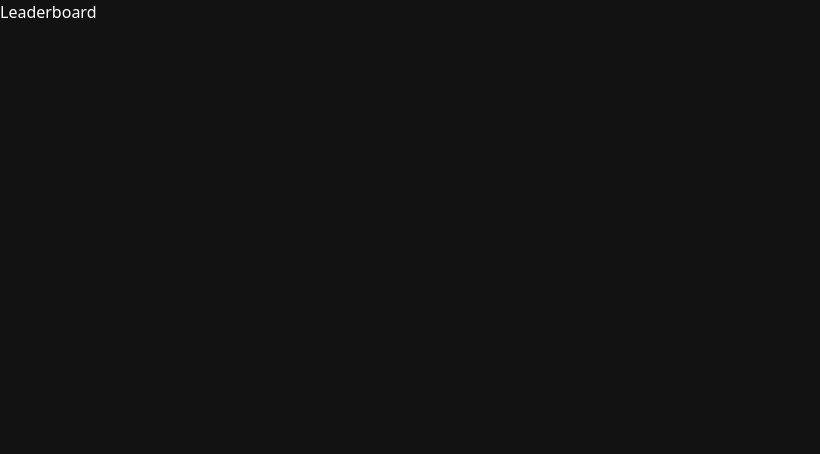
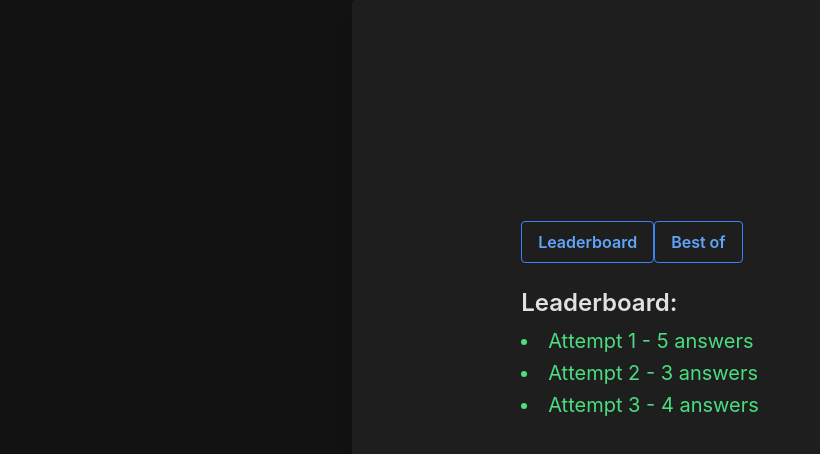
Before and after one commit to GajaKg/wizard-react, a React (Vite) app: page /leaderboard in a window 1280 px wide. Shown: the top 454 px of the page, without its empty margins (0-820 px from the left). Built offline with nearby package versions, Linux system fonts and the light colour scheme.

Commit message:
Adds Redux and Leaderboard

```diff
--- /dev/null
+++ b/src/store/gameSlice.ts
@@ -0,0 +1,35 @@
+/* eslint-disable @typescript-eslint/no-explicit-any */
+import { createSlice } from "@reduxjs/toolkit";
+import type { PayloadAction } from "@reduxjs/toolkit";
+
+export interface Leaderboard {
+  counter: number,
+  score: number
+}
+
+// Define a type for the slice state
+interface GameState {
+  leaderboard: Leaderboard[];
+}
+
+// Define the initial state using that type
+const initialState: GameState = {
+  leaderboard: [{ counter: 1, score: 5 }, { counter: 2, score: 3 }, { counter: 3, score: 4 }],
+};
+
+export const gameSlice = createSlice({
+  name: "game",
+  // `createSlice` will infer the state type from the `initialState` argument
+  initialState,
+  reducers: {
+    addScore: (state, action: PayloadAction<any>) => {
+      state.leaderboard.push(action.payload);
+    },
+  },
+});
+
+export const { addScore } = gameSlice.actions;
+
+// Other code such as selectors can use the imported `RootState` type
+// export const selectCount = (state: RootState) => state.counter.value
+export default gameSlice.reducer;
--- a/src/store/store.ts
+++ b/src/store/store.ts
@@ -1,9 +1,9 @@
 import { configureStore } from '@reduxjs/toolkit'
-// import schedulerReducer from '../features/scheduler/store/schedulerSlice'
+import gameReducer from './gameSlice'
 
 export const store = configureStore({
   reducer: {
-    // scheduler: schedulerReducer
+    game: gameReducer
   },
 })
 
--- a/src/views/LeaderboardView.tsx
+++ b/src/views/LeaderboardView.tsx
@@ -1,10 +1,56 @@
-import type { FC } from "react";
+import { useState, type FC } from "react";
+import { Card } from 'primereact/card';
+import { useAppSelector } from "../store/hooks";
+import { type Leaderboard } from "../store/gameSlice";
 
 const Leaderboard: FC = () => {
+  const leaderboard = useAppSelector((state) => state.game.leaderboard);
+  const [showLeaderboard, setShowLeaderboard] = useState<boolean>(true);
+
+  let leaderboardData = [];
+
+  if (showLeaderboard) {
+    leaderboardData = leaderboard;
+  } else {
+    const copyLeaderboard = JSON.parse(JSON.stringify(leaderboard));
+    leaderboardData = [...copyLeaderboard].sort((a, b) => b.score - a.score);
+  }
+
+  const LeaderboardList = leaderboardData.map((attempt: Leaderboard, i: number) => {
+    return (
+      <li key={i}>
+        Attempt {attempt.counter} - {attempt.score} {attempt.score <= 1 ? "answer" : "answers"}
+      </li>
+    )
+  });
+
+  const toggleLeaderboard = (show: boolean) => {
+    setShowLeaderboard(show);
+  }
+
   return (
-    <>
-      Leaderboard
-    </>
+    <Card className="flex items-center justify-center flex-col m-auto w-full max-w-sm md:max-w-xl rounded shadow-xl p-4 overflow-auto" style={{ height: "80vh" }} >
+      <div className="flex mb-6">
+        <button
+          onClick={() => toggleLeaderboard(true)}
+          className="bg-transparent cursor-pointer hover:bg-blue-400 text-blue-400 font-semibold hover:text-white py-2 px-4 border border-blue-500 hover:border-transparent rounded"
+        >
+          Leaderboard
+        </button>
+        <button
+          onClick={() => toggleLeaderboard(false)}
+          className="bg-transparent cursor-pointer hover:bg-blue-400 text-blue-400 font-semibold hover:text-white py-2 px-4 border border-blue-500 hover:border-transparent rounded"
+        >
+          Best of
+        </button>
+      </div>
+      <h2 className="mb-2 text-2xl font-semibold">{showLeaderboard ? "Leaderboard" : "Best of"}: </h2>
+      <ul
+        className="max-w-md text-xl space-y-1 text-green-400 list-disc list-inside dark:text-green-400"
+      >
+        {LeaderboardList}
+      </ul>
+    </Card >
   );
 };
 
```
